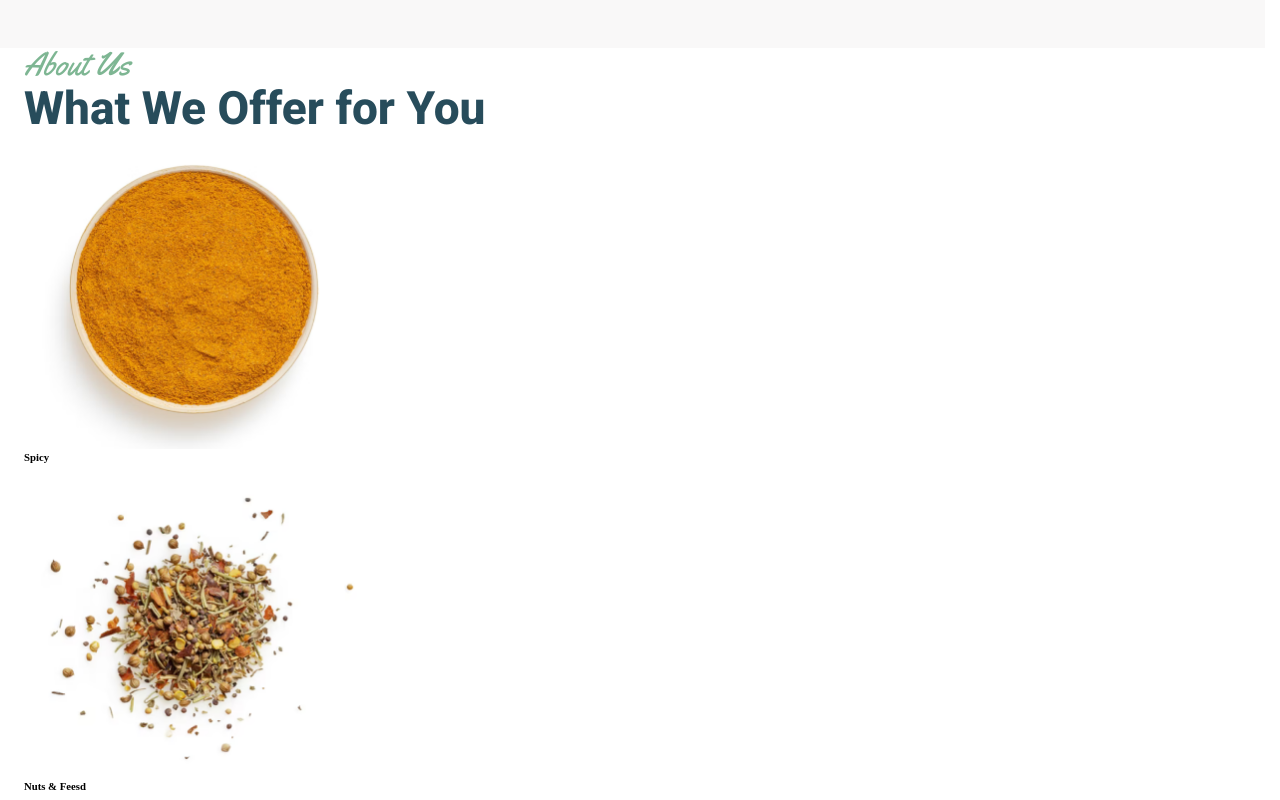
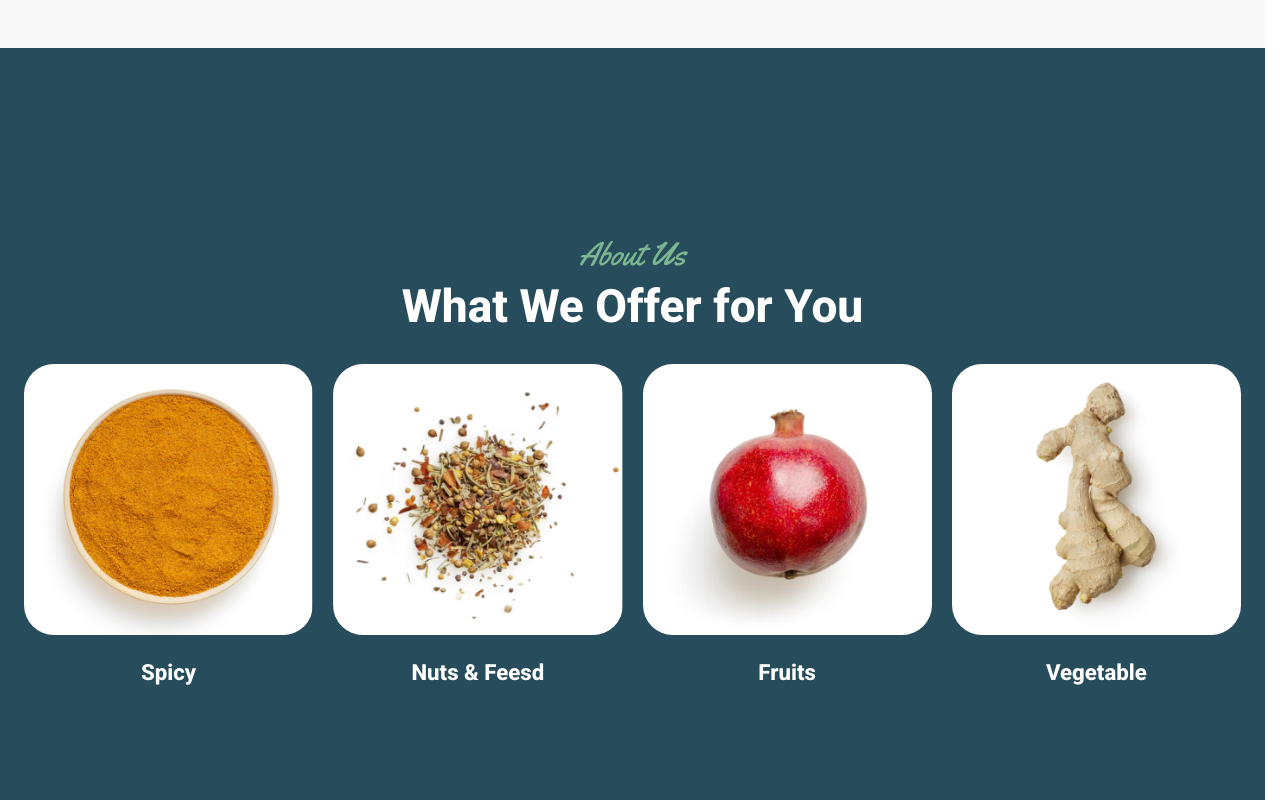
Before and after one commit to RusikHunter/Organick, a React (Vite) app in the folder frontend/: page /about in a window 1280 px wide. Shown: the part 2920-3720 px from the top of the page. Built offline with nearby package versions, Linux system fonts and the light colour scheme.

Commit message:
styles(offer): write SCSS styles for OfferSection component

```diff
--- a/frontend/src/components/OfferSection/OfferSection.scss
+++ b/frontend/src/components/OfferSection/OfferSection.scss
@@ -0,0 +1,64 @@
+@use "../../styles/index" as *;
+
+.offer {
+    background-color: var(--color-blue);
+
+    &__inner {}
+
+    &__row {
+        padding-block: 190px;
+    }
+
+    &__column {
+        width: 100%;
+    }
+
+    &__promo {
+        margin-inline: auto;
+    }
+
+    &__title {
+        color: var(--color-white) !important;
+        margin-top: 8px;
+        margin-inline: auto;
+    }
+
+    &__list {
+        margin-top: 30px;
+        display: flex;
+        gap: 20px;
+    }
+
+    &__list-item {}
+
+    &__product {
+        display: block;
+        transition: transform var(--transition);
+
+        @include desktop-screen {
+
+            &:hover,
+            &:focus-visible {
+                transform: scale(1.02);
+            }
+        }
+
+        @include touch-screen {
+
+            &:hover,
+            &:focus-visible {
+                transform: none;
+            }
+        }
+    }
+
+    &__product-image {
+        border-radius: 30px;
+    }
+
+    &__product-title {
+        color: var(--color-white) !important;
+        margin-top: 24px;
+        text-align: center;
+    }
+}
--- a/frontend/src/components/OfferSection/OfferSection.tsx
+++ b/frontend/src/components/OfferSection/OfferSection.tsx
@@ -3,6 +3,7 @@ import CurryImage from "../../images/images/curry.png"
 import NutsImage from "../../images/images/nuts.png"
 import AppleImage from "../../images/images/apple.png"
 import GingerImage from "../../images/images/ginger.png"
+import { Link } from "react-router-dom"
 
 function OfferSection() {
     return (
@@ -16,35 +17,35 @@ function OfferSection() {
 
                         <ul className="offer__list">
                             <li className="offer__list-item">
-                                <div className="offer__product">
+                                <Link to="/shop" className="offer__product">
                                     <img className="offer__product-image" src={CurryImage} alt="Curry" width={334} height={314} />
 
-                                    <h6 className="offer__product-title">Spicy</h6>
-                                </div>
+                                    <h6 className="offer__product-title h6">Spicy</h6>
+                                </Link>
                             </li>
 
                             <li className="offer__list-item">
-                                <div className="offer__product">
+                                <Link to="/shop" className="offer__product">
                                     <img className="offer__product-image" src={NutsImage} alt="Nuts and Feesd" width={334} height={314} />
 
-                                    <h6 className="offer__product-title">Nuts & Feesd</h6>
-                                </div>
+                                    <h6 className="offer__product-title h6">Nuts & Feesd</h6>
+                                </Link>
                             </li>
 
                             <li className="offer__list-item">
-                                <div className="offer__product">
+                                <Link to="/shop" className="offer__product">
                                     <img className="offer__product-image" src={AppleImage} alt="Apple" width={334} height={314} />
 
-                                    <h6 className="offer__product-title">Fruits</h6>
-                                </div>
+                                    <h6 className="offer__product-title h6">Fruits</h6>
+                                </Link>
                             </li>
 
                             <li className="offer__list-item">
-                                <div className="offer__product">
+                                <Link to="/shop" className="offer__product">
                                     <img className="offer__product-image" src={GingerImage} alt="Ginger" width={334} height={314} />
 
-                                    <h6 className="offer__product-title">Vegetable</h6>
-                                </div>
+                                    <h6 className="offer__product-title h6">Vegetable</h6>
+                                </Link>
                             </li>
                         </ul>
                     </div>
--- a/frontend/src/components/SubscribeSection/SubscribeSection.tsx
+++ b/frontend/src/components/SubscribeSection/SubscribeSection.tsx
@@ -16,7 +16,7 @@ function SubscribeSection() {
                                     <input type="email" id="subscribeInputEmail" placeholder="Your Email Address" className="subscribe__input subscribe__input--email" />
                                 </label>
 
-                                // ! todo fix hover effect of email
+                                {/* todo fix hover effect of email */}
 
                                 <label htmlFor="subscribeInputEmail" className="subscribe__label subscribe__label--submit">
                                     <input type="submit" id="subscribeInputEmail" value="Subscribe" className="subscribe__input subscribe__input--submit button button--blue" />
```
Also changed, not shown: frontend/src/images/images/apple.png, frontend/src/images/images/ginger.png.
